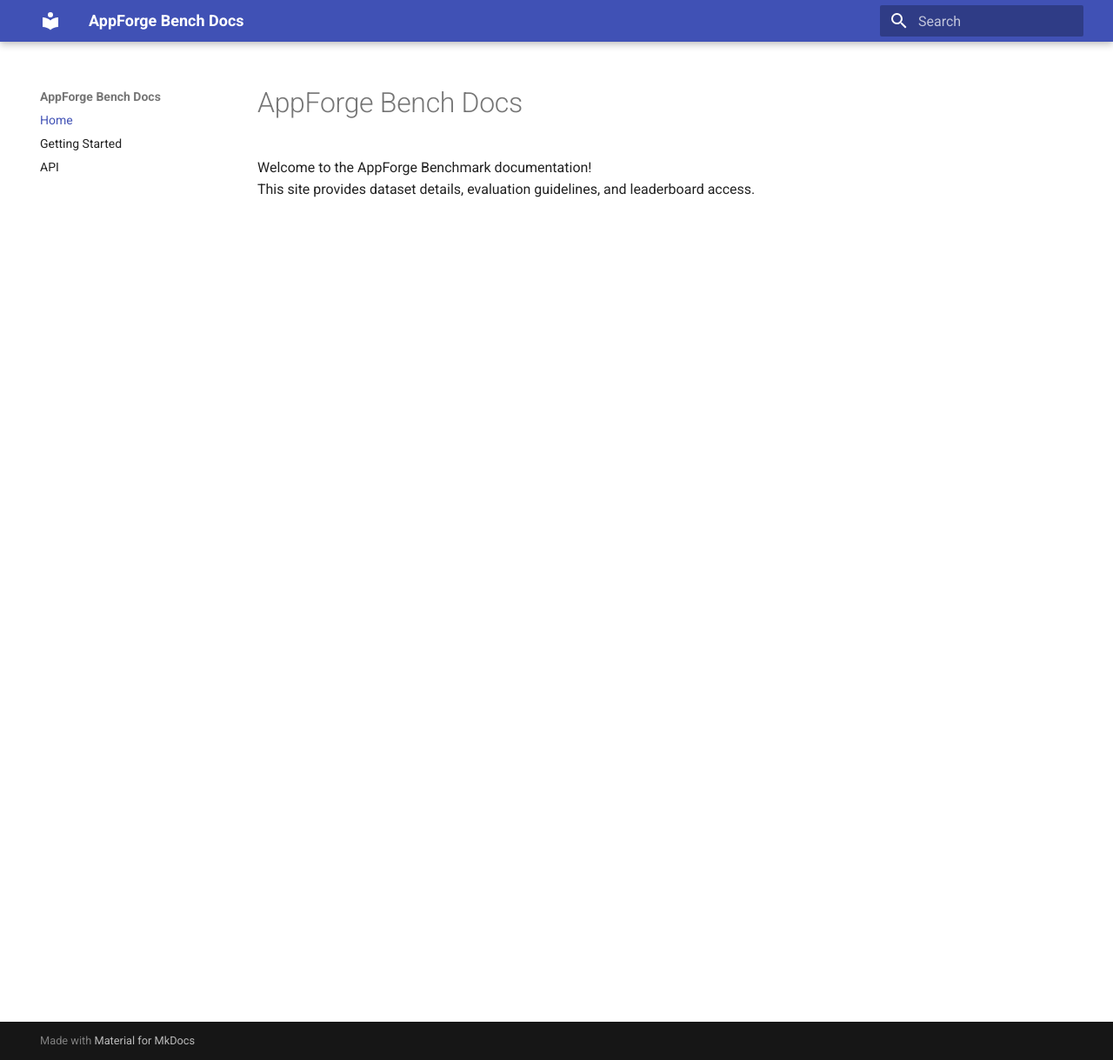
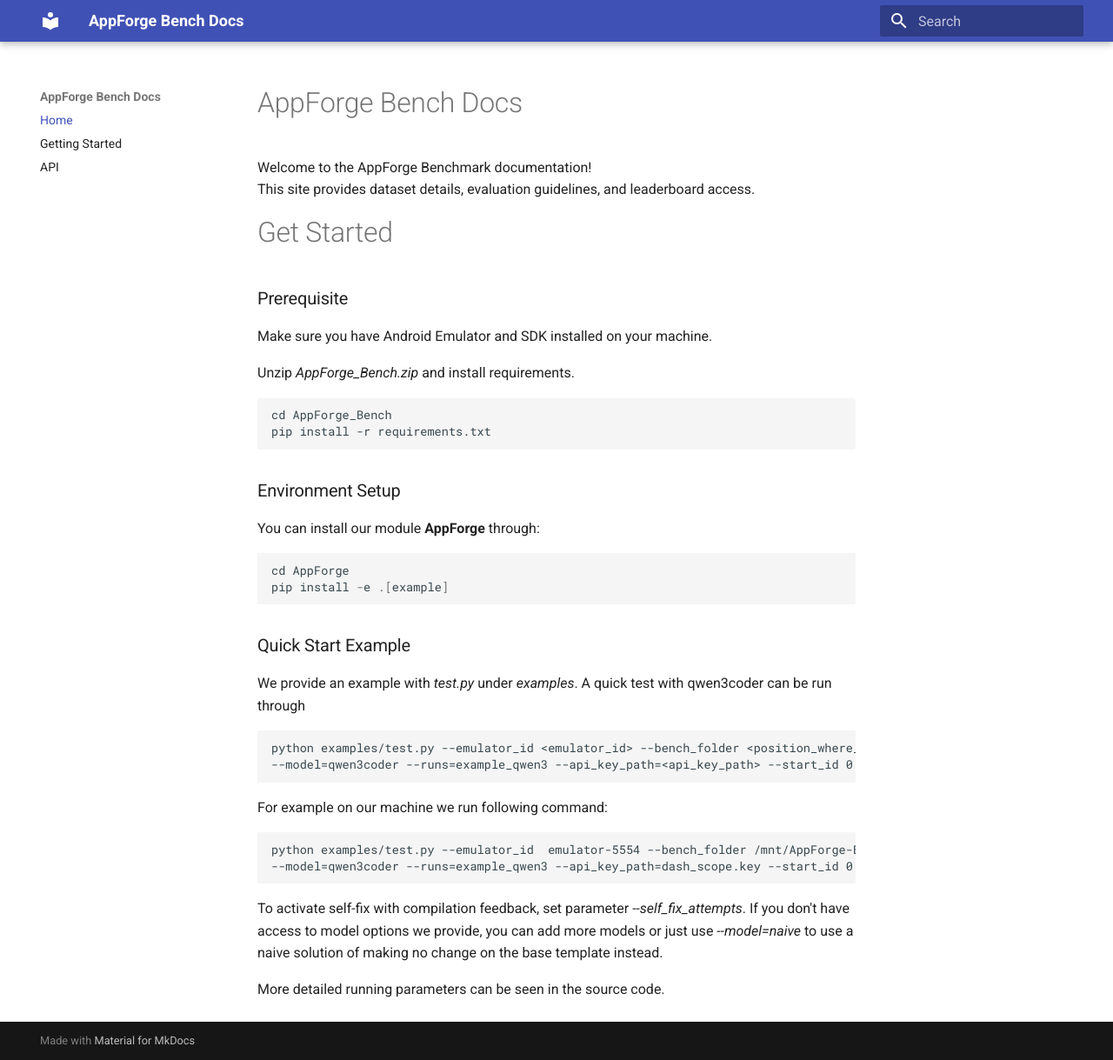
Before and after one commit to benchmark-project-website/benchmark-project-website.github.io, an MkDocs documentation site: the page built from docs/index.md, in a window 1280 px wide and 1219 px high. Shown: the whole window at 87% size. Built offline with MkDocs 1.6.1 and Material for MkDocs 9.7.7, drawn with Linux system fonts in a browser that asks for light colours.

Commit message:
Update index.md

````diff
--- a/docs/index.md
+++ b/docs/index.md
@@ -2,3 +2,45 @@
 
 Welcome to the AppForge Benchmark documentation!
 This site provides dataset details, evaluation guidelines, and leaderboard access.
+
+# Get Started
+
+### Prerequisite
+
+Make sure you have Android Emulator and SDK installed on your machine.
+
+Unzip *AppForge_Bench.zip* and install requirements.
+
+```
+cd AppForge_Bench
+pip install -r requirements.txt
+```
+
+### Environment Setup
+
+You can install our module **AppForge** through:
+
+```python
+cd AppForge
+pip install -e .[example]
+```
+
+### Quick Start Example
+
+We provide an example with *test.py* under *examples*. A quick test with qwen3coder can be run through
+
+```
+python examples/test.py --emulator_id <emulator_id> --bench_folder <position_where_you_pull_the_AppBench_Forge> --sdk_path <sdk_path> \
+--model=qwen3coder --runs=example_qwen3 --api_key_path=<api_key_path> --start_id 0 --end_id 1
+```
+
+For example on our machine we run following command:
+
+```
+python examples/test.py --emulator_id  emulator-5554 --bench_folder /mnt/AppForge-Bench --sdk_path /home/Android/sdk \
+--model=qwen3coder --runs=example_qwen3 --api_key_path=dash_scope.key --start_id 0 --end_id 1
+```
+
+To activate self-fix with compilation feedback, set parameter *--self_fix_attempts*. If you don't have access to model options we provide, you can add more models or just use *--model=naive* to use a naive solution of making no change on the base template instead.
+
+More detailed running parameters can be seen in the source code.
````
